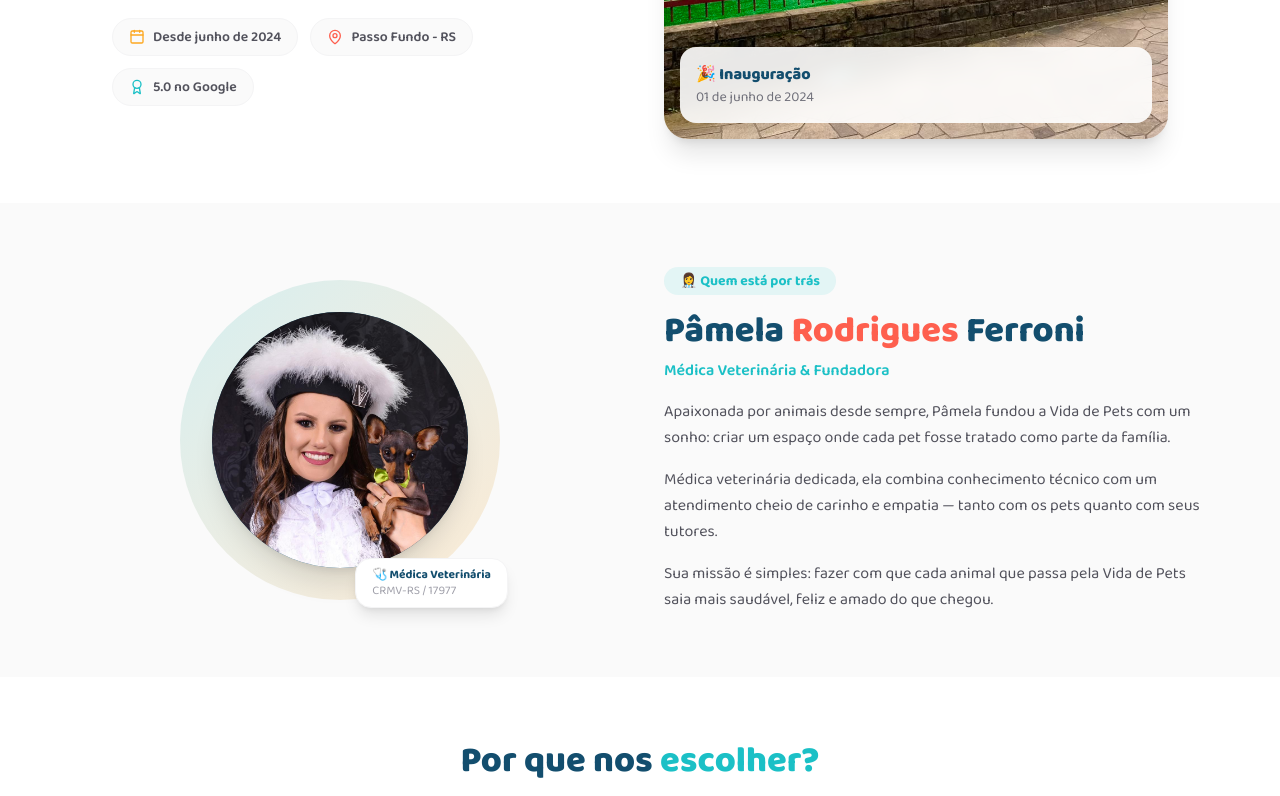
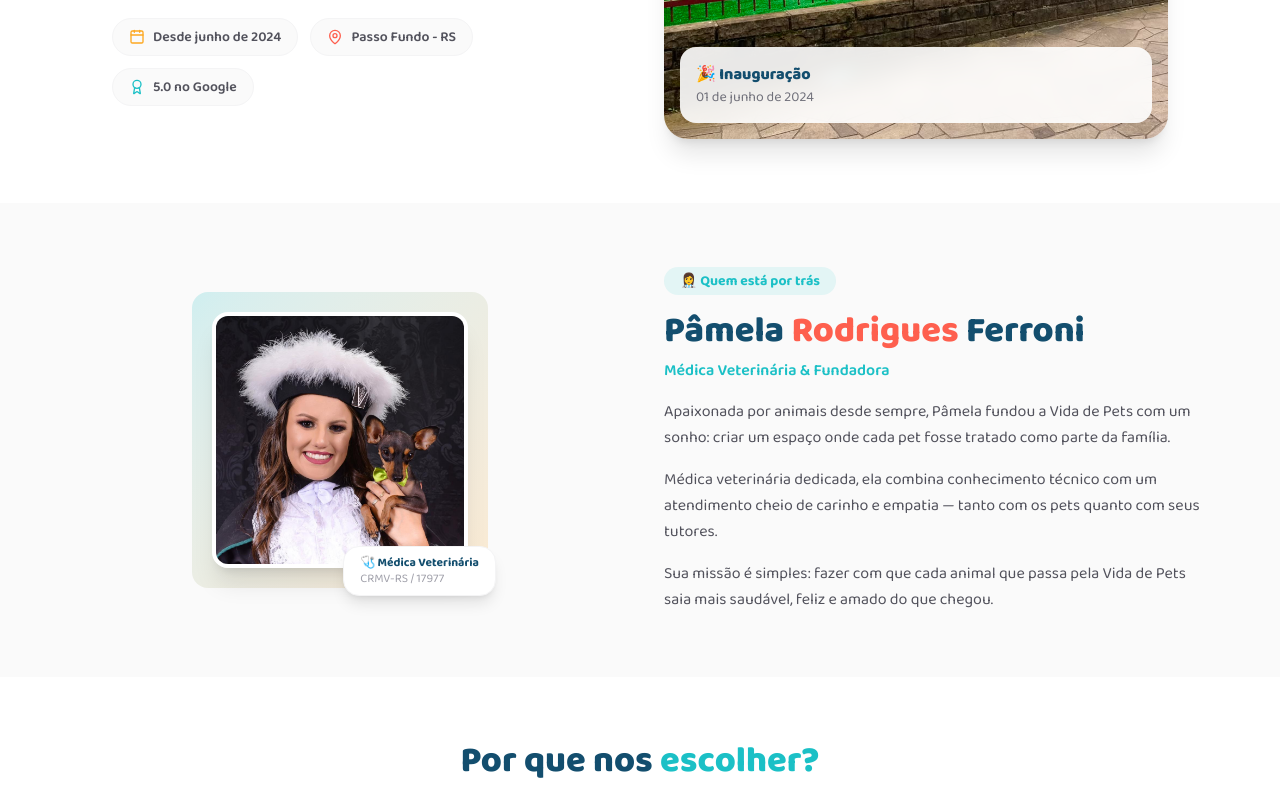
Before and after one commit to JulianoRodrigues07/vida-de-pets, a Next.js app: page /sobre in a window 1280 px wide. Shown: the part 509-1305 px from the top of the page. Built offline with nearby package versions, Linux system fonts and the light colour scheme.

Commit message:
fix: ajuste na foto qualidade da sessão sobre

```diff
--- a/src/app/sobre/page.tsx
+++ b/src/app/sobre/page.tsx
@@ -113,16 +113,16 @@ export default function SobrePage() {
             <div className="flex justify-center">
               <div className="relative">
                 {/* Círculo decorativo atrás */}
-                <div className="w-64 h-64 md:w-80 md:h-80 rounded-full bg-linear-to-br from-pet-azul/20 to-pet-laranja/20" />
-                {/* Placeholder com iniciais */}
+                <div className="w-52 h-52 md:w-74 md:h-74 rounded-2xl bg-linear-to-br from-pet-azul/20 to-pet-laranja/20" />                {/* Placeholder com iniciais */}
                 <div className="absolute inset-0 flex items-center justify-center">
-                  <div className="w-52 h-52 md:w-64 md:h-64 rounded-full bg-pet-marinho flex items-center justify-center shadow-xl">
+                  <div className="w-52 h-52 md:w-64 md:h-64 rounded-2xl overflow-hidden shadow-xl border-4 border-white">
                     <Image
                       src="/pamela.jpeg"
-                      alt="Pâmela Rodrigues Ferroni — Médica Veterinária"
-                      width={256}
-                      height={256}
-                      className="object-cover object-top w-full h-full border-50% rounded-full"
+                      alt="Pâmela Ferroni Rodrigues — Médica Veterinária"
+                      width={400}
+                      height={400}
+                      quality={100}
+                      className="object-cover object-top w-full h-full"
                     />
                   </div>
                 </div>
```
